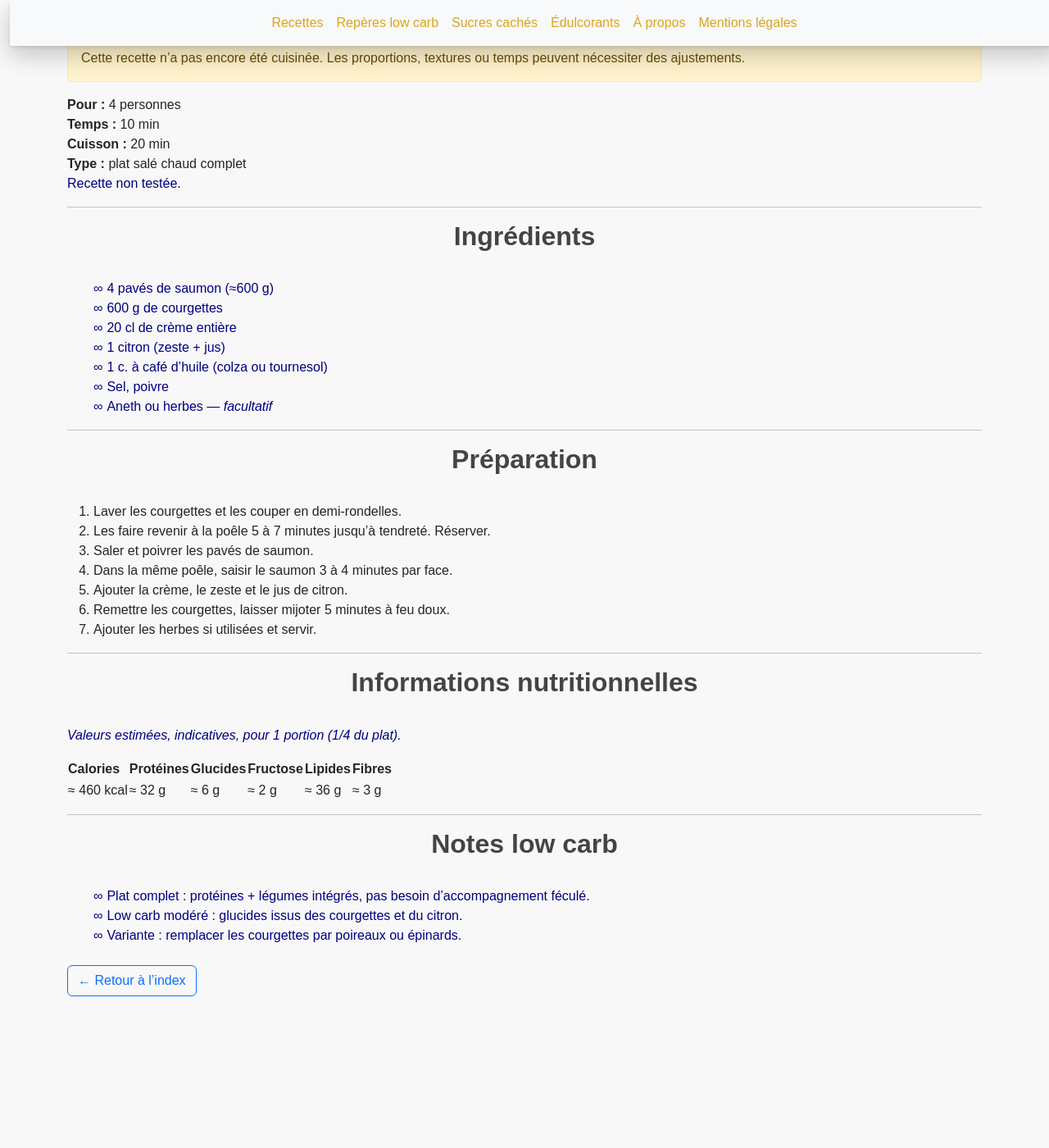
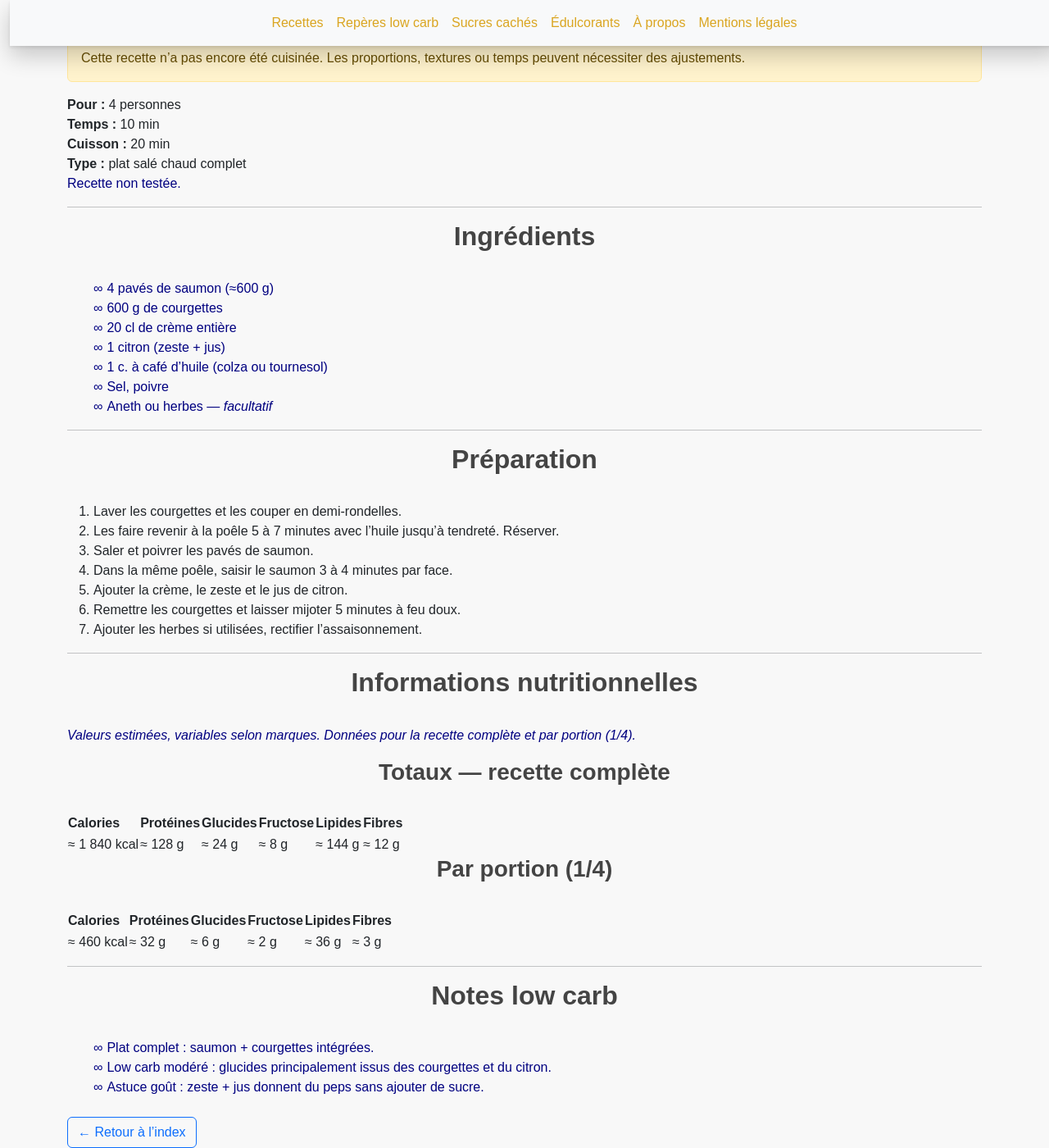
Before and after one commit to laurie-boissay/laurie-boissay.github.io, a Jekyll site: the page built from recettes/saumon-creme-citron-courgettes.html, in a window 1280 px wide and 1400 px high, scrolled down 230 px. Shown: the whole window at 82% size. Built offline with Jekyll 4.4.1, drawn with Linux system fonts in a browser that asks for light colours; before the commit the page ends 1445 px from its top, so only the background shows below that.

Commit message:
Update saumon-creme-citron-courgettes.html

```diff
--- a/recettes/saumon-creme-citron-courgettes.html
+++ b/recettes/saumon-creme-citron-courgettes.html
@@ -30,15 +30,15 @@ extra_head: |
       "1 citron (zeste + jus)",
       "1 c. à café d'huile de colza ou de tournesol",
       "Sel, poivre",
-      "Aneth ou herbes — facultatif"
+      "Aneth ou herbes (facultatif)"
     ],
     "recipeInstructions": [
       { "@type": "HowToStep", "text": "Laver les courgettes et les couper en demi-rondelles." },
-      { "@type": "HowToStep", "text": "Les faire revenir 5–7 min à la poêle avec un peu d’huile. Réserver." },
+      { "@type": "HowToStep", "text": "Les faire revenir 5–7 minutes à la poêle avec l’huile. Réserver." },
       { "@type": "HowToStep", "text": "Saler et poivrer les pavés de saumon." },
-      { "@type": "HowToStep", "text": "Saisir le saumon dans la même poêle, 3–4 min par face." },
+      { "@type": "HowToStep", "text": "Saisir le saumon dans la même poêle, 3–4 minutes par face." },
       { "@type": "HowToStep", "text": "Ajouter la crème, le zeste et le jus de citron." },
-      { "@type": "HowToStep", "text": "Remettre les courgettes, laisser mijoter 5 min à feu doux." }
+      { "@type": "HowToStep", "text": "Remettre les courgettes et laisser mijoter 5 minutes à feu doux." }
     ]
   }
   </script>
@@ -76,12 +76,12 @@ extra_head: |
 
 <ol class="recipe-steps">
   <li>Laver les courgettes et les couper en demi-rondelles.</li>
-  <li>Les faire revenir à la poêle 5 à 7 minutes jusqu’à tendreté. Réserver.</li>
+  <li>Les faire revenir à la poêle 5 à 7 minutes avec l’huile jusqu’à tendreté. Réserver.</li>
   <li>Saler et poivrer les pavés de saumon.</li>
   <li>Dans la même poêle, saisir le saumon 3 à 4 minutes par face.</li>
   <li>Ajouter la crème, le zeste et le jus de citron.</li>
-  <li>Remettre les courgettes, laisser mijoter 5 minutes à feu doux.</li>
-  <li>Ajouter les herbes si utilisées et servir.</li>
+  <li>Remettre les courgettes et laisser mijoter 5 minutes à feu doux.</li>
+  <li>Ajouter les herbes si utilisées, rectifier l’assaisonnement.</li>
 </ol>
 
 <hr>
@@ -89,10 +89,35 @@ extra_head: |
 <h2>Informations nutritionnelles</h2>
 
 <p class="recipe-nutrition__disclaimer">
-  <em>Valeurs estimées, indicatives, pour 1 portion (1/4 du plat).</em>
+  <em>Valeurs estimées, variables selon marques. Données pour la recette complète et par portion (1/4).</em>
 </p>
 
 <div class="recipe-nutrition">
+  <h3>Totaux — recette complète</h3>
+  <table class="recipe-table">
+    <thead>
+      <tr>
+        <th>Calories</th>
+        <th>Protéines</th>
+        <th>Glucides</th>
+        <th>Fructose</th>
+        <th>Lipides</th>
+        <th>Fibres</th>
+      </tr>
+    </thead>
+    <tbody>
+      <tr>
+        <td>≈ 1 840 kcal</td>
+        <td>≈ 128 g</td>
+        <td>≈ 24 g</td>
+        <td>≈ 8 g</td>
+        <td>≈ 144 g</td>
+        <td>≈ 12 g</td>
+      </tr>
+    </tbody>
+  </table>
+
+  <h3>Par portion (1/4)</h3>
   <table class="recipe-table">
     <thead>
       <tr>
@@ -122,7 +147,7 @@ extra_head: |
 <h2>Notes low carb</h2>
 
 <ul class="recipe-notes">
-  <li><strong>Plat complet :</strong> protéines + légumes intégrés, pas besoin d’accompagnement féculé.</li>
-  <li><strong>Low carb modéré :</strong> glucides issus des courgettes et du citron.</li>
-  <li><strong>Variante :</strong> remplacer les courgettes par poireaux ou épinards.</li>
+  <li><strong>Plat complet :</strong> saumon + courgettes intégrées.</li>
+  <li><strong>Low carb modéré :</strong> glucides principalement issus des courgettes et du citron.</li>
+  <li><strong>Astuce goût :</strong> zeste + jus donnent du peps sans ajouter de sucre.</li>
 </ul>
```
Also changed, not shown: other parts of recettes/saumon-creme-citron-courgettes.html (+1 -1 lines).
